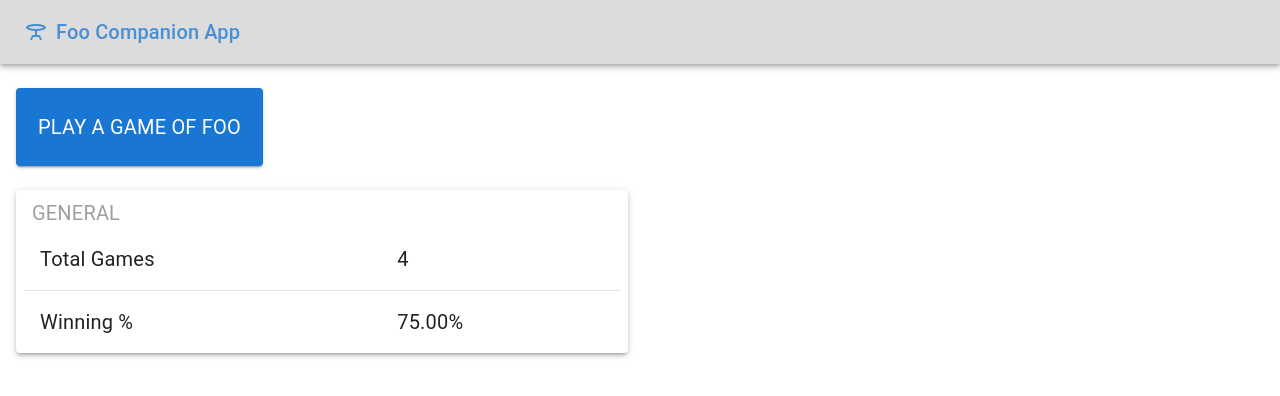
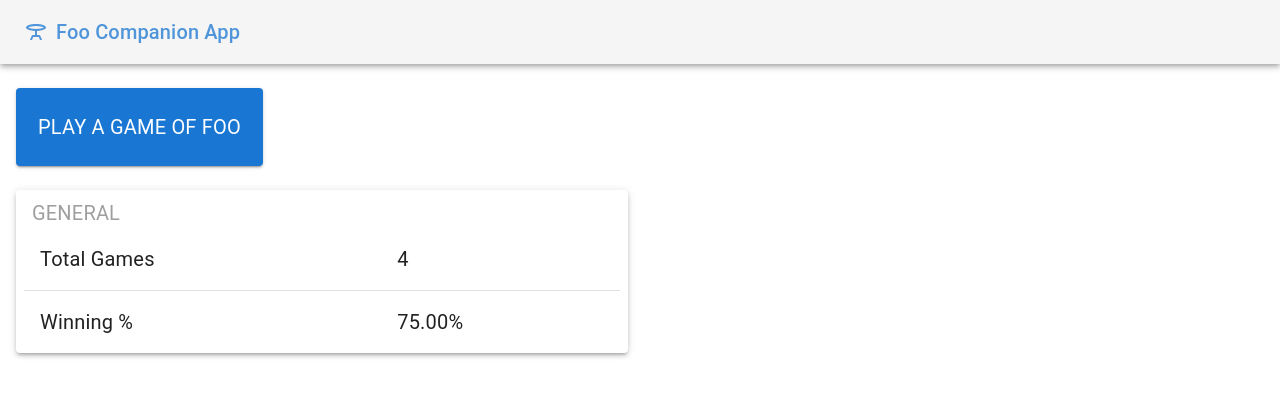
Before and after one commit to tsteelematc/foo-23f, a React (Create React App) app: page / in a window 1280 px wide. Shown: the top 396 px of the page. Built offline with nearby package versions, Linux system fonts and the light colour scheme.

Commit message:
whitesmoke > gainsboro
: - )

```diff
--- a/src/App.tsx
+++ b/src/App.tsx
@@ -66,7 +66,7 @@ const App = () => {
           position="static"
           sx={{
             overflow: 'hidden'
-            , bgcolor: 'gainsboro'
+            , bgcolor: 'whitesmoke'
           }}
         >
           <Toolbar>
```
